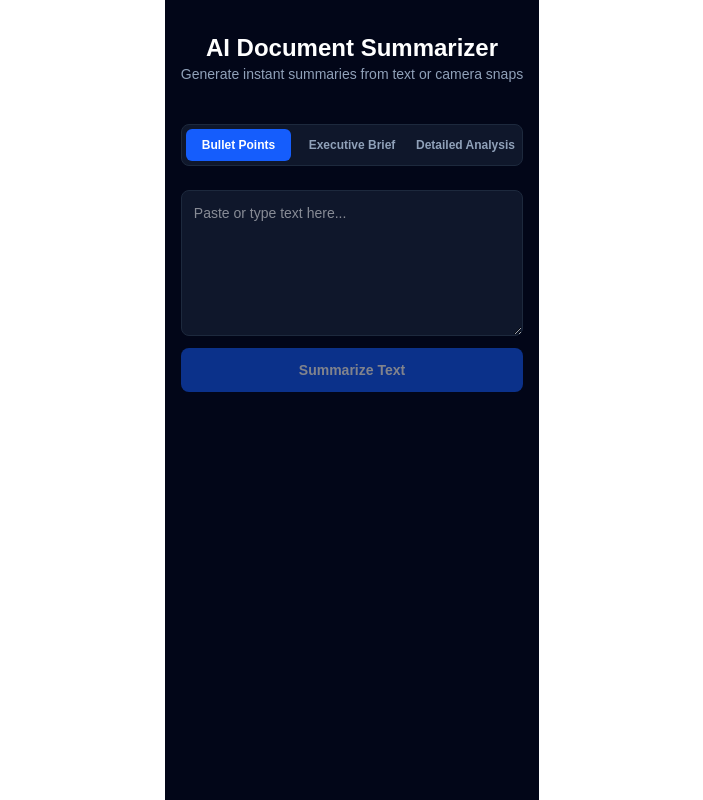
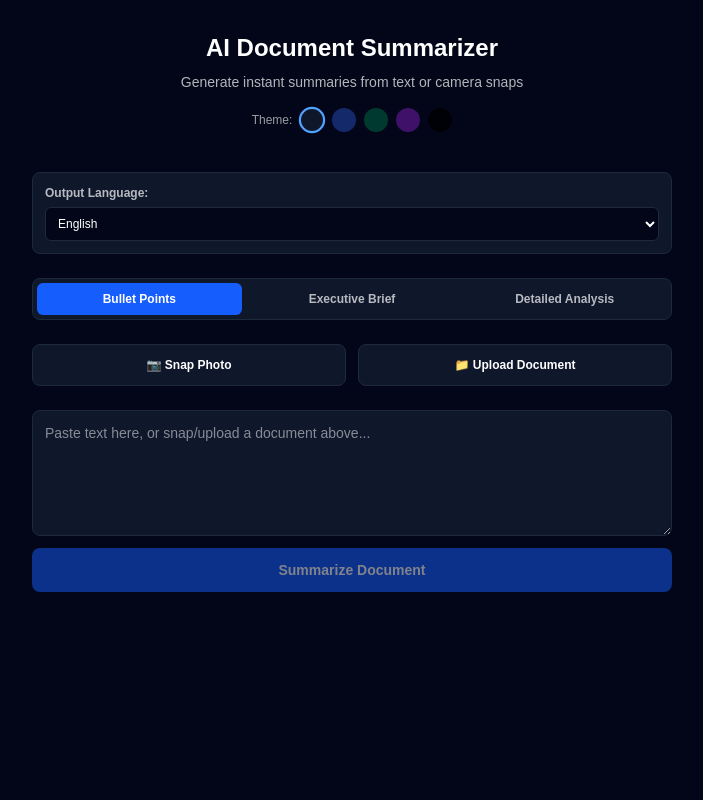
Before and after one commit to kashwire2025/ai-summarizer, a Next.js app: page / in a window 1280 px wide. Shown: the whole page, without its empty margins (288-991 px from the left). Built offline with nearby package versions, Linux system fonts and the light colour scheme.

Commit message:
Add 8 popular languages selection dropdown

```diff
--- a/app/page.tsx
+++ b/app/page.tsx
@@ -1,16 +1,60 @@
 'use client';
 
-import { useState } from 'react';
+import { useState, useRef } from 'react';
+
+const themes = {
+  dark: { name: 'Dark Slate', bg: 'bg-slate-950', card: 'bg-slate-900', border: 'border-slate-800', text: 'text-white' },
+  navy: { name: 'Deep Navy', bg: 'bg-blue-950', card: 'bg-blue-900/40', border: 'border-blue-800/60', text: 'text-blue-50' },
+  emerald: { name: 'Emerald', bg: 'bg-emerald-950', card: 'bg-emerald-900/40', border: 'border-emerald-800/60', text: 'text-emerald-50' },
+  purple: { name: 'Midnight Purple', bg: 'bg-purple-950', card: 'bg-purple-900/40', border: 'border-purple-800/60', text: 'text-purple-50' },
+  oled: { name: 'OLED Black', bg: 'bg-black', card: 'bg-zinc-900', border: 'border-zinc-800', text: 'text-zinc-100' },
+};
+
+const languages = [
+  { code: 'en', name: 'English' },
+  { code: 'es', name: 'Spanish' },
+  { code: 'fr', name: 'French' },
+  { code: 'zh', name: 'Chinese' },
+  { code: 'ar', name: 'Arabic' },
+  { code: 'pt', name: 'Portuguese' },
+  { code: 'hi', name: 'Hindi' },
+  { code: 'de', name: 'German' },
+];
 
 export default function Home() {
   const [prompt, setPrompt] = useState('');
   const [length, setLength] = useState('bullets');
+  const [language, setLanguage] = useState('en');
   const [summary, setSummary] = useState('');
+  const [imagePreview, setImagePreview] = useState<string | null>(null);
   const [loading, setLoading] = useState(false);
   const [error, setError] = useState('');
+  const [activeTheme, setActiveTheme] = useState<keyof typeof themes>('dark');
+
+  const cameraInputRef = useRef<HTMLInputElement>(null);
+  const fileInputRef = useRef<HTMLInputElement>(null);
+
+  const theme = themes[activeTheme];
+
+  const handleImageCapture = (e: React.ChangeEvent<HTMLInputElement>) => {
+    const file = e.target.files?.[0];
+    if (file) {
+      const reader = new FileReader();
+      reader.onloadend = () => {
+        setImagePreview(reader.result as string);
+      };
+      reader.readAsDataURL(file);
+    }
+  };
+
+  const clearImage = () => {
+    setImagePreview(null);
+    if (cameraInputRef.current) cameraInputRef.current.value = '';
+    if (fileInputRef.current) fileInputRef.current.value = '';
+  };
 
   const handleSummarize = async () => {
-    if (!prompt.trim()) return;
+    if (!prompt.trim() && !imagePreview) return;
     setLoading(true);
     setSummary('');
     setError('');
@@ -19,7 +63,11 @@ export default function Home() {
       const response = await fetch('/api/summarize', {
         method: 'POST',
         headers: { 'Content-Type': 'application/json' },
-        body: JSON.stringify({ prompt, length }),
+        body: JSON.stringify({
+          prompt: `${prompt}\n\n[TRANSLATE_TARGET_LANG: ${language}]`,
+          length,
+          image: imagePreview
+        }),
       });
 
       if (!response.ok) {
@@ -59,20 +107,57 @@ export default function Home() {
   };
 
   return (
-    <main className="min-h-screen bg-slate-950 text-white p-4 max-w-2xl mx-auto flex flex-col gap-6">
-      <header className="text-center py-4">
+    <div className={`min-h-screen ${theme.bg} ${theme.text} transition-colors duration-300`}>
+      <main className="p-4 max-w-2xl mx-auto flex flex-col gap-6">
+        <header className="text-center py-4 flex flex-col gap-2">
           <h1 className="text-2xl font-bold">AI Document Summarizer</h1>
-        <p className="text-slate-400 text-sm">Generate instant summaries from text or camera snaps</p>
+          <p className="opacity-70 text-sm">Generate instant summaries from text or camera snaps</p>
+
+          {/* Theme Palette Switcher */}
+          <div className="flex items-center justify-center gap-2 mt-2">
+            <span className="text-xs opacity-60">Theme:</span>
+            {Object.keys(themes).map((tKey) => (
+              <button
+                key={tKey}
+                onClick={() => setActiveTheme(tKey as keyof typeof themes)}
+                className={`w-6 h-6 rounded-full border-2 transition ${
+                  activeTheme === tKey ? 'border-blue-400 scale-110' : 'border-transparent opacity-70'
+                } ${
+                  tKey === 'dark' ? 'bg-slate-900' :
+                  tKey === 'navy' ? 'bg-blue-900' :
+                  tKey === 'emerald' ? 'bg-emerald-900' :
+                  tKey === 'purple' ? 'bg-purple-900' : 'bg-black'
+                }`}
+                title={themes[tKey as keyof typeof themes].name}
+              />
+            ))}
+          </div>
         </header>
 
+        {/* Language Selection */}
+        <div className={`flex flex-col gap-1.5 ${theme.card} p-3 rounded-lg border ${theme.border}`}>
+          <label className="text-xs opacity-70 font-semibold">Output Language:</label>
+          <select
+            value={language}
+            onChange={(e) => setLanguage(e.target.value)}
+            className={`w-full ${theme.bg} border ${theme.border} rounded-md p-2 text-xs focus:outline-none focus:ring-1 focus:ring-blue-500`}
+          >
+            {languages.map((lang) => (
+              <option key={lang.code} value={lang.code}>
+                {lang.name}
+              </option>
+            ))}
+          </select>
+        </div>
+
         {/* Format Selection */}
-      <div className="flex gap-2 bg-slate-900 p-1 rounded-lg border border-slate-800">
+        <div className={`flex gap-2 ${theme.card} p-1 rounded-lg border ${theme.border}`}>
           {['bullets', 'brief', 'detailed'].map((type) => (
             <button
               key={type}
               onClick={() => setLength(type)}
               className={`flex-1 py-2 text-xs font-semibold rounded-md capitalize transition ${
-              length === type ? 'bg-blue-600 text-white' : 'text-slate-400 hover:text-white'
+                length === type ? 'bg-blue-600 text-white' : 'opacity-70 hover:opacity-100'
               }`}
             >
               {type === 'bullets' ? 'Bullet Points' : type === 'brief' ? 'Executive Brief' : 'Detailed Analysis'}
@@ -80,22 +165,71 @@ export default function Home() {
           ))}
         </div>
 
+        {/* Camera & File Input Actions */}
+        <div className="grid grid-cols-2 gap-3">
+          <input
+            type="file"
+            accept="image/*"
+            capture="environment"
+            ref={cameraInputRef}
+            onChange={handleImageCapture}
+            className="hidden"
+          />
+          <input
+            type="file"
+            accept="image/*,.pdf"
+            ref={fileInputRef}
+            onChange={handleImageCapture}
+            className="hidden"
+          />
+
+          <button
+            onClick={() => cameraInputRef.current?.click()}
+            className={`${theme.card} border ${theme.border} hover:brightness-125 rounded-lg p-3 text-xs font-semibold flex items-center justify-center gap-2 transition`}
+          >
+            📷 Snap Photo
+          </button>
+
+          <button
+            onClick={() => fileInputRef.current?.click()}
+            className={`${theme.card} border ${theme.border} hover:brightness-125 rounded-lg p-3 text-xs font-semibold flex items-center justify-center gap-2 transition`}
+          >
+            📁 Upload Document
+          </button>
+        </div>
+
+        {/* Preview Selected Image */}
+        {imagePreview && (
+          <div className={`relative ${theme.card} border ${theme.border} rounded-lg p-2 flex items-center justify-between`}>
+            <div className="flex items-center gap-3">
+              <img src={imagePreview} alt="Scan preview" className="w-12 h-12 object-cover rounded" />
+              <span className="text-xs opacity-80">Document Image Loaded</span>
+            </div>
+            <button
+              onClick={clearImage}
+              className="text-xs text-red-400 hover:text-red-300 px-2 py-1"
+            >
+              Remove
+            </button>
+          </div>
+        )}
+
         {/* Input Area */}
         <div className="flex flex-col gap-3">
           <textarea
-          rows={6}
+            rows={5}
             value={prompt}
             onChange={(e) => setPrompt(e.target.value)}
-          placeholder="Paste or type text here..."
-          className="w-full bg-slate-900 border border-slate-800 rounded-lg p-3 text-sm focus:outline-none focus:border-blue-500"
+            placeholder="Paste text here, or snap/upload a document above..."
+            className={`w-full ${theme.card} border ${theme.border} rounded-lg p-3 text-sm focus:outline-none focus:ring-1 focus:ring-blue-500`}
           />
 
           <button
             onClick={handleSummarize}
-          disabled={loading || !prompt.trim()}
+            disabled={loading || (!prompt.trim() && !imagePreview)}
             className="w-full bg-blue-600 hover:bg-blue-700 disabled:opacity-50 text-white font-semibold py-3 rounded-lg text-sm transition"
           >
-          {loading ? 'Summarizing...' : 'Summarize Text'}
+            {loading ? 'Summarizing...' : 'Summarize Document'}
           </button>
         </div>
 
@@ -108,21 +242,22 @@ export default function Home() {
 
         {/* Summary Output */}
         {summary && (
-        <div className="bg-slate-900 border border-slate-800 rounded-lg p-4 flex flex-col gap-4">
-          <div className="flex justify-between items-center border-b border-slate-800 pb-2">
-            <h2 className="text-sm font-bold text-slate-300">Summary Result</h2>
+          <div className={`${theme.card} border ${theme.border} rounded-lg p-4 flex flex-col gap-4`}>
+            <div className={`flex justify-between items-center border-b ${theme.border} pb-2`}>
+              <h2 className="text-sm font-bold opacity-80">Summary Result</h2>
               <button
                 onClick={handleShare}
-              className="bg-slate-800 hover:bg-slate-700 text-xs px-3 py-1.5 rounded-md border border-slate-700 transition"
+                className={`${theme.bg} hover:brightness-125 text-xs px-3 py-1.5 rounded-md border ${theme.border} transition`}
               >
                 📲 Share to WhatsApp / Socials
               </button>
             </div>
-          <div className="text-sm text-slate-200 whitespace-pre-wrap leading-relaxed">
+            <div className="text-sm opacity-90 whitespace-pre-wrap leading-relaxed">
               {summary}
             </div>
           </div>
         )}
       </main>
+    </div>
   );
 }
```
Lines whose indentation alone changed are shown as unchanged.
